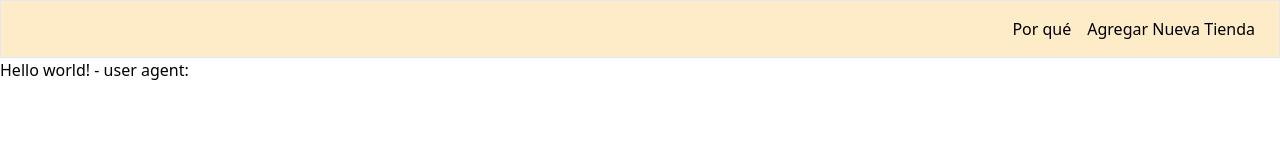
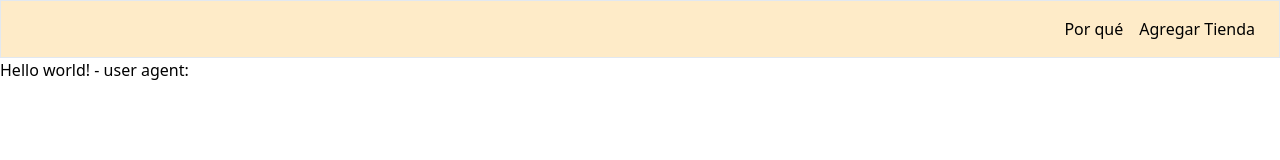
Before and after one commit to EstebanDalelR/CovidTenderos, a Next.js app: page / in a window 1280 px wide. Shown: the top 160 px of the page. Built offline with nearby package versions, Linux system fonts and the light colour scheme.

Commit message:
Fix nav, styling

```diff
--- a/components/Nav.tsx
+++ b/components/Nav.tsx
@@ -33,7 +33,7 @@ export default function Nav(props: any) {
         </li>
         <li className="mx-2">
           <a href="https://forms.gle/3aF1ysP9NK6RKasV9">
-            Agregar Nueva Tienda
+            Agregar Tienda
           </a>
         </li>
       </ul>
```
